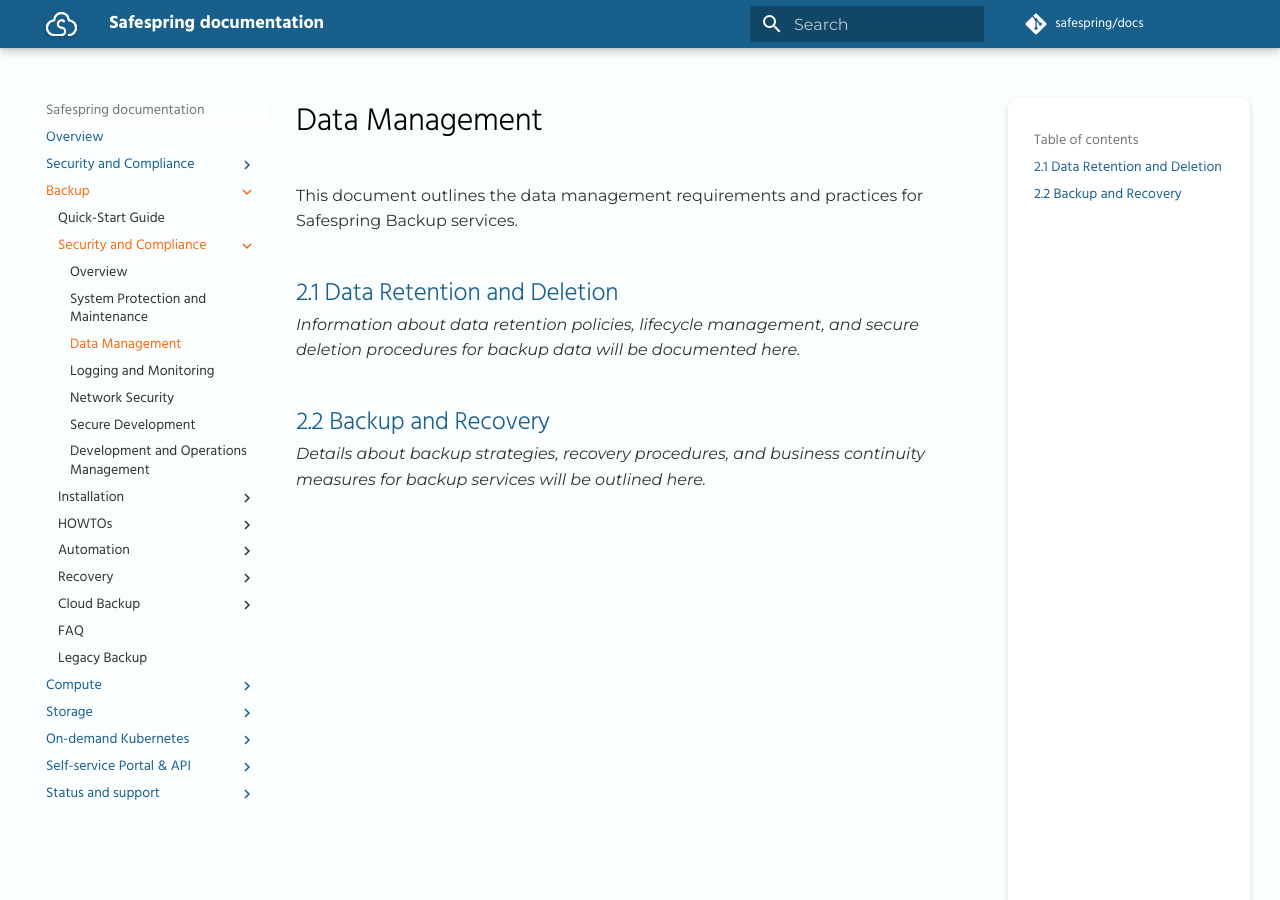
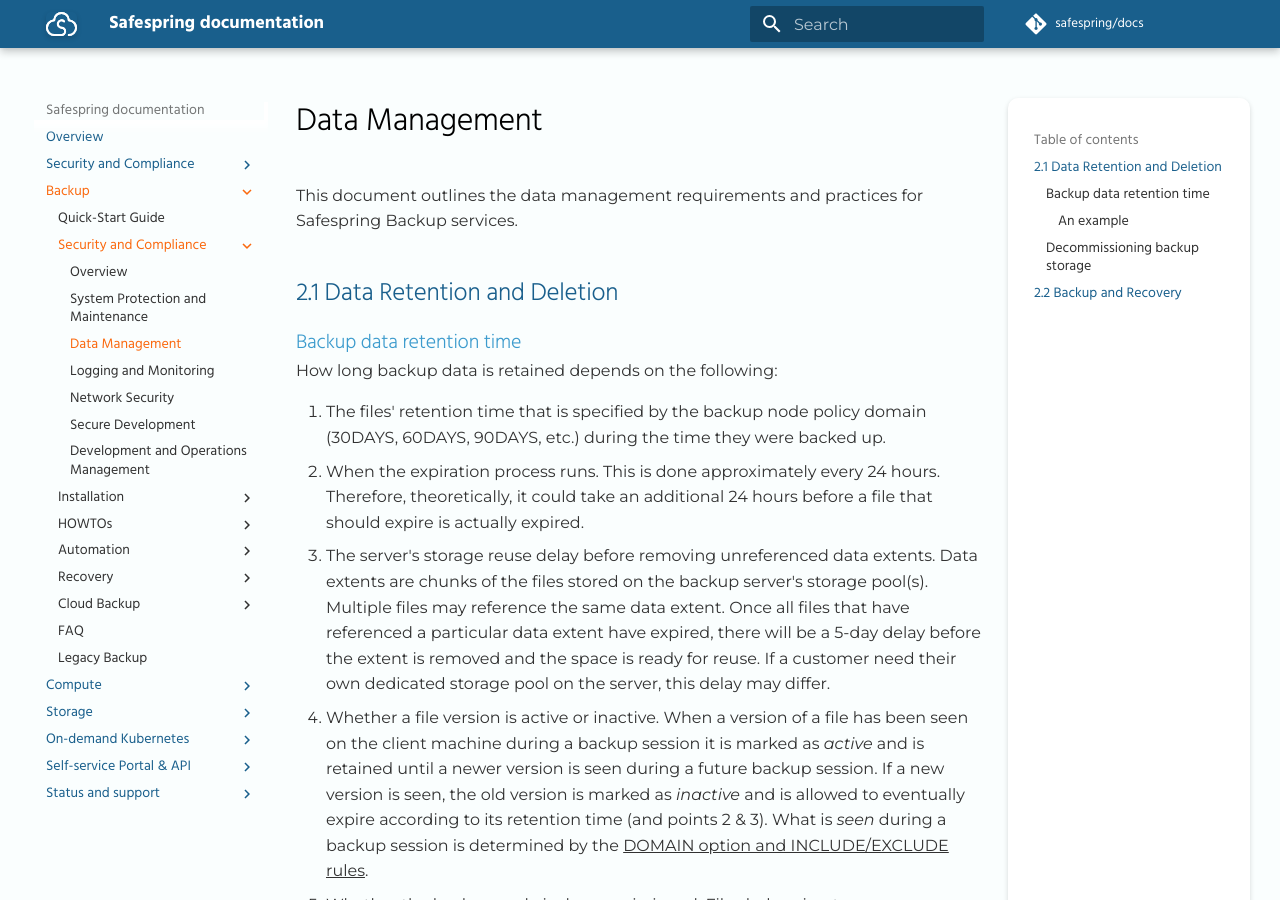
Before and after one commit to safespring/docs, an MkDocs documentation site: the page built from content/backup/security-compliance/data-management.md, in a window 1280 px wide and 900 px high. Built offline with MkDocs 1.6.1 and Material for MkDocs 9.7.7, drawn with Linux system fonts in a browser that asks for light colours; some web fonts are replaced; a script that is not in the unit is left out; comment, search, counter and statistics services are not loaded; some of the changed text lies outside the part shown.

Commit message:
Added Data Management page + fixes

```diff
--- a/content/backup/security-compliance/data-management.md
+++ b/content/backup/security-compliance/data-management.md
@@ -4,8 +4,46 @@
 
 ## 2.1 Data Retention and Deletion
 
-*Information about data retention policies, lifecycle management, and secure deletion procedures for backup data will be documented here.*
+### Backup data retention time
+
+How long backup data is retained depends on the following:
+
+1. The files' retention time that is specified by the backup node policy domain (30DAYS, 60DAYS, 90DAYS, etc.) during the
+   time they were backed up.
+2. When the expiration process runs. This is done approximately every 24 hours. Therefore,
+   theoretically, it could take an additional 24 hours before a file that should expire is actually expired.
+3. The server's storage reuse delay before removing unreferenced data extents.
+   Data extents are chunks of the files stored on the backup server's storage pool(s). Multiple files may reference
+   the same data extent.
+   Once all files that have referenced a particular data extent have expired, there will be a 5-day delay before the
+   extent is removed and the space is ready for reuse. If a customer need their own dedicated storage pool on the
+   server, this delay may differ.
+4. Whether a file version is active or inactive. When a version of a file has been seen on the client machine
+   during a backup session it is marked as _active_ and is retained until a newer version is seen during a future
+   backup session. If a new version is seen, the old version is marked as _inactive_ and is allowed to eventually
+   expire according to its retention time (and points 2 & 3). What is _seen_ during a backup session is determined by
+   the [DOMAIN option and INCLUDE/EXCLUDE rules](../howto/include-exclude.md).
+5. Whether the backup node is decommissioned. Files belonging to a decommissioned node are set to expire according to
+   their retention policies regardless if they are active or inactive. Note that deleting a node in the Backup Portal
+   is the same as decommissioning it. The node is not deleted instantly, but in accordance to its files' retention
+   policies.
+
+#### An example
+
+A file that no longer exists on the client machine (is inactive) had a retention time of 30 days. 33 days have passed.
+This means the data extents for the file have been dereferenced and the file is no longer available to the client.
+Assuming no other file references these data extents (as part of the deduplication process), they will be removed
+after approximately 2 days, finalizing the erasure of the file and its content from the backup server.
+
+### Decommissioning backup storage
+
+When a server or one of its storage spaces is decommissioned, clearing of volume or S3 bucket data is left to the
+Safespring Compute and Storage infrastructures after the relevant volumes or buckets have been removed.
 
 ## 2.2 Backup and Recovery
 
-*Details about backup strategies, recovery procedures, and business continuity measures for backup services will be outlined here.*
+The backup server DB2 databases are themselves backed up daily. Assuming the backup data (separate from the DB2
+databases) is undamaged, these database backups can aid us in recovering entire backup servers.
+
+Complementary services such as the Backup Portal and IssAssist are backed up just like customer machines.
+The recovery procedures are also the same.
```
Also changed, not shown: content/backup/security-compliance/system-protection-maintenance.md (+30 -30 lines).
